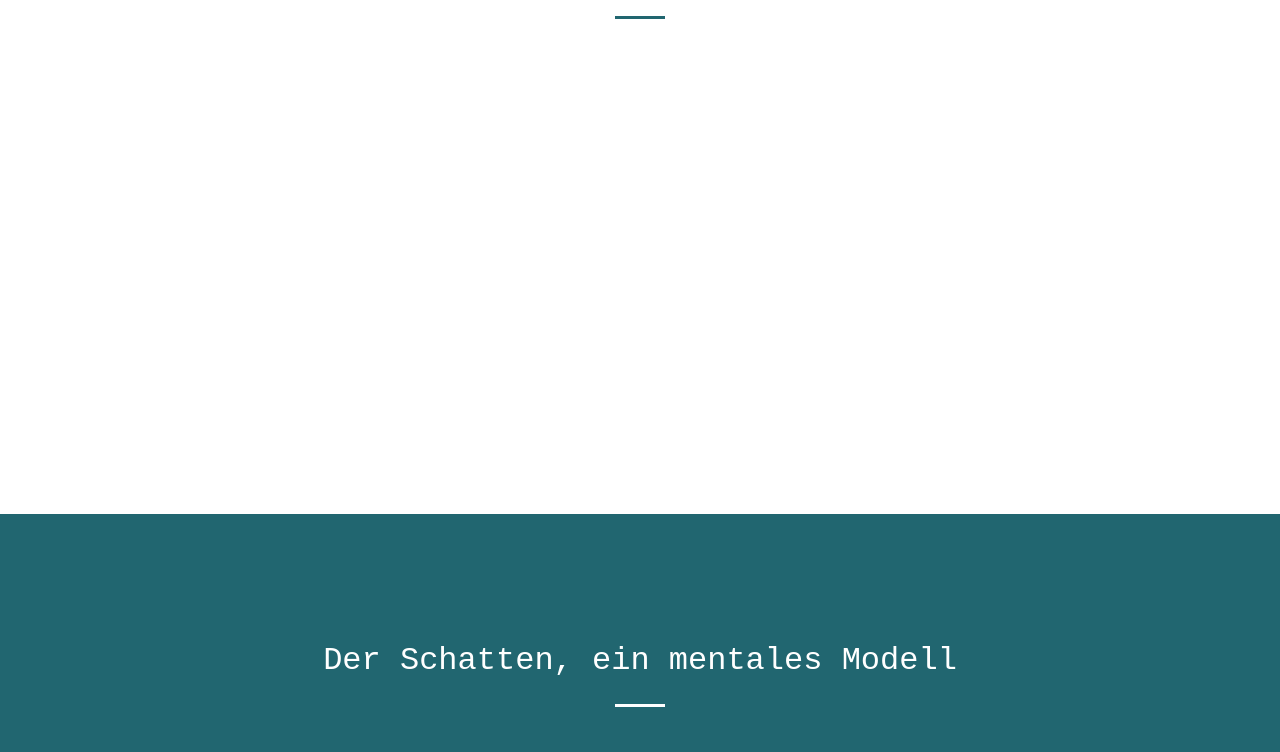
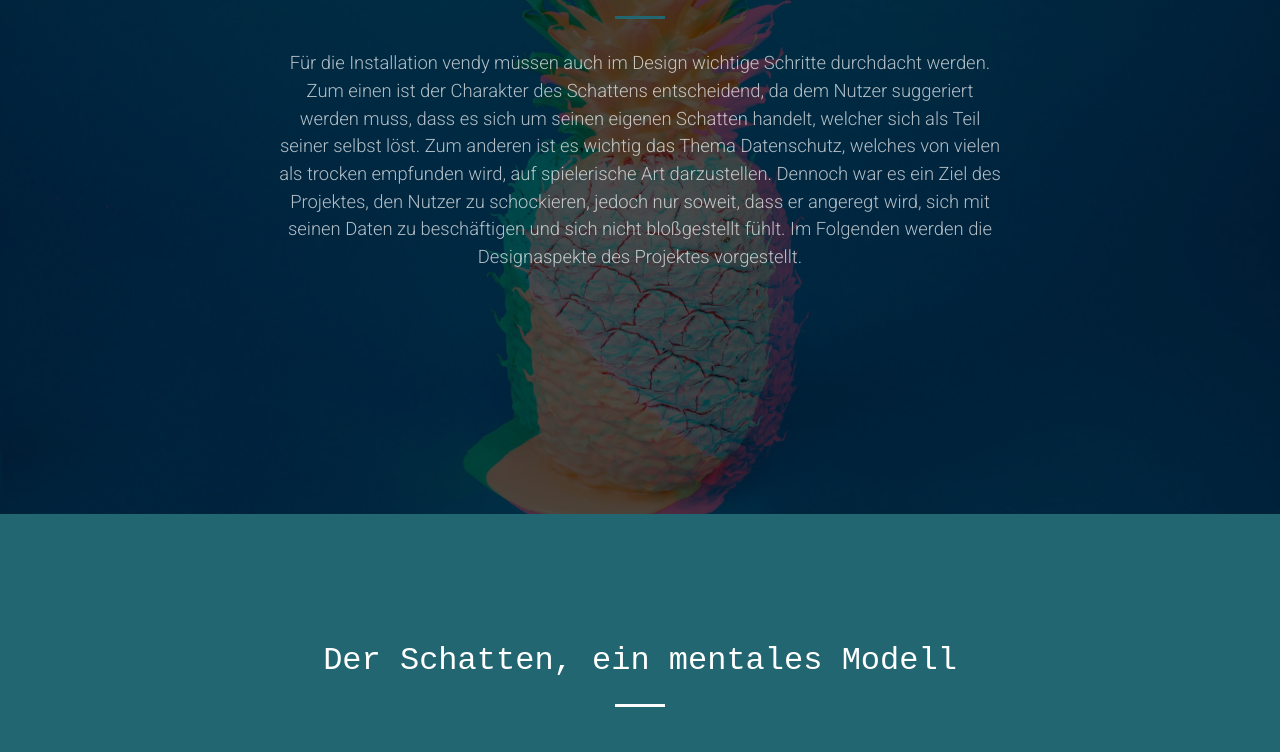
Before and after one commit to utajanzen/interactive_docu_P6, a website: page startbootstrap-creative-gh-pages/pages/design.html in a window 1280 px wide. Shown: the part 286-1038 px from the top of the page. Drawn offline with nearby package versions, Linux system fonts and the light colour scheme.

Commit message:
import design.scss

```diff
--- a/startbootstrap-creative-gh-pages/scss/custom-creative.scss
+++ b/startbootstrap-creative-gh-pages/scss/custom-creative.scss
@@ -2,6 +2,7 @@
 @import "mixins.scss";
 @import "global.scss";
 @import "navbar.scss";
+@import "design.scss";
 @import "masthead.scss";
 @import "services.scss";
 @import "portfolio.scss";
@@ -9,5 +10,6 @@
 @import "elements.scss";
 @import "concept.scss";
 @import "technic.scss";
+@import "management.scss";
 @import "bootstrap-overrides.scss";
 @import "management.scss";
```
Also changed, not shown: startbootstrap-creative-gh-pages/css/custom-creative.css, startbootstrap-creative-gh-pages/scss/custom-creative.css (deleted), 1 other file.
